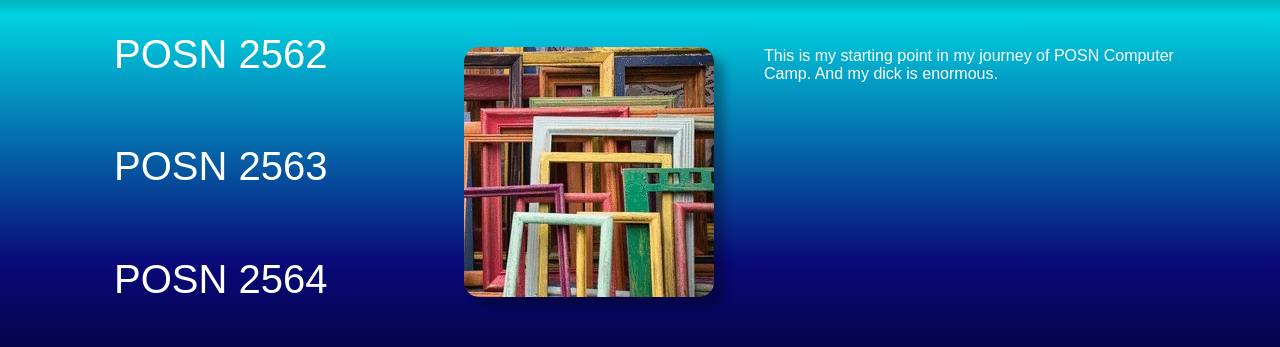
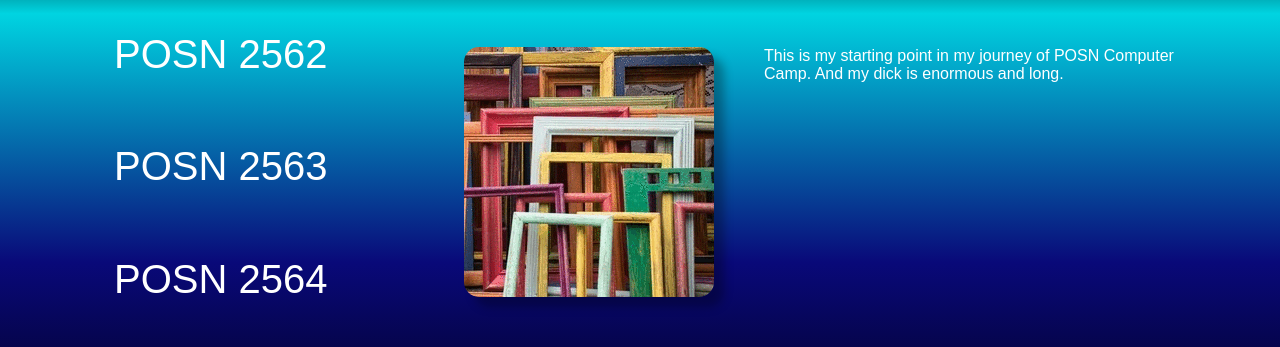
Before and after one commit to nanxzaa/PONG, a plain HTML site: page index.html in a window 1280 px wide. Both pictures are taken after a click on the element "POSN 2562". Shown: the part 1458-1805 px from the top of the page. Drawn offline with nearby package versions, Linux system fonts and the light colour scheme.

Commit message:
Add And long

```diff
--- a/index.html
+++ b/index.html
@@ -66,7 +66,7 @@
 
                     <div id="camp2562" class="info hidden">
                         <img src="pic/frame.jpg">
-                        <p>This is my starting point in my journey of POSN Computer Camp. And my dick is enormous.</p>
+                        <p>This is my starting point in my journey of POSN Computer Camp. And my dick is enormous and long.</p>
                     </div>
 
                     <div id="camp2563" class="info hidden">
```
